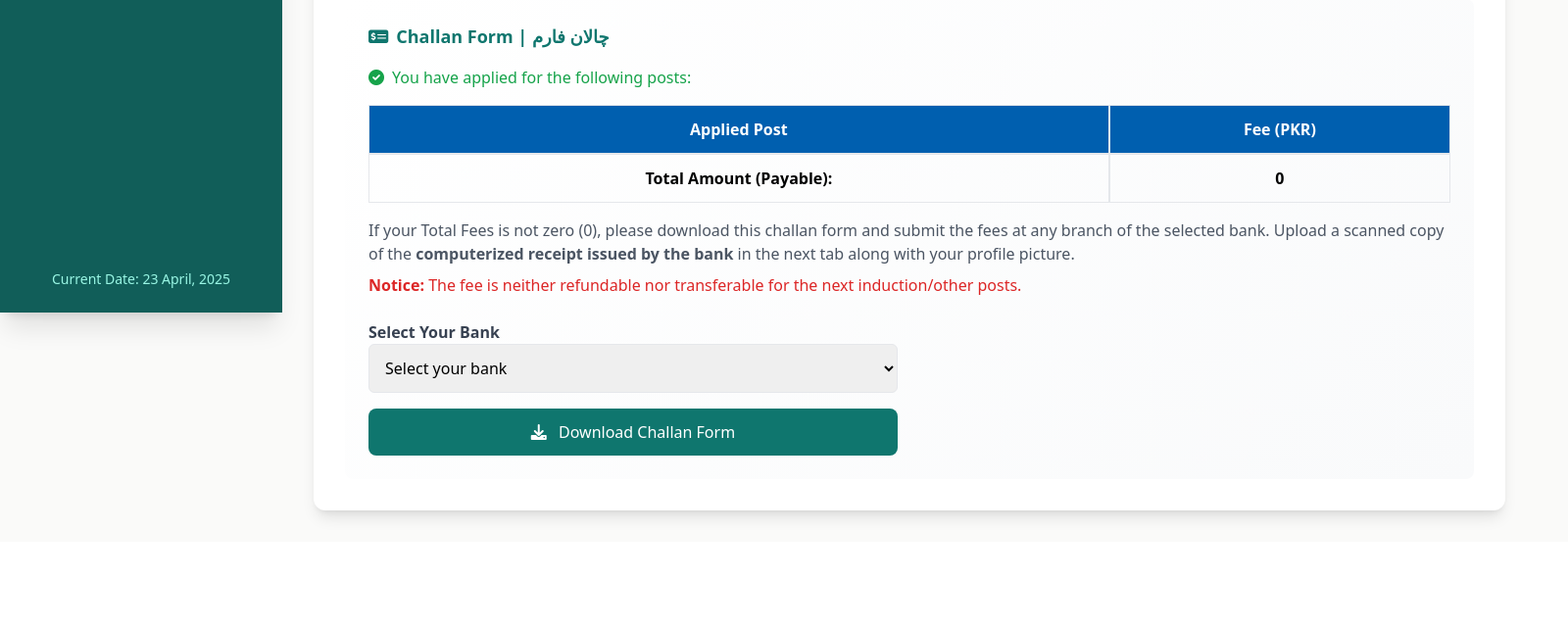
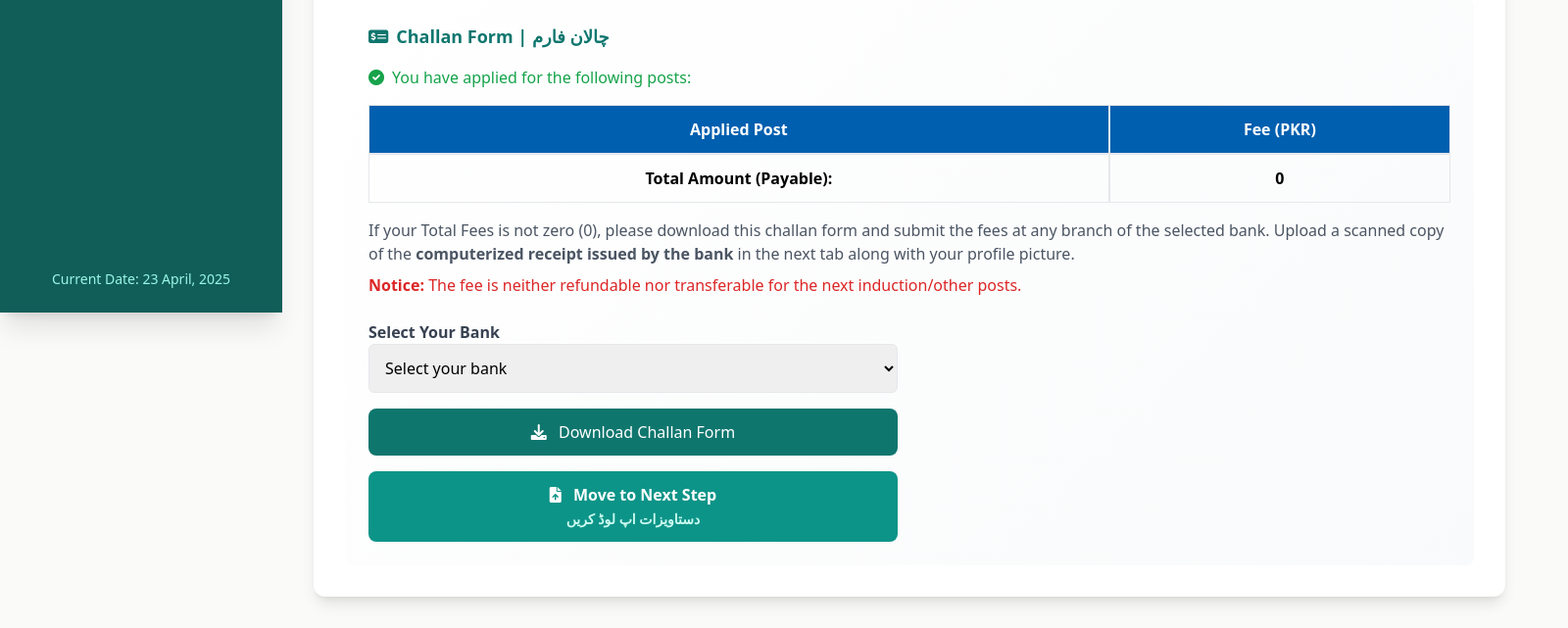
Before and after one commit to inductionportal123/induction, a PHP site: page /challan.php in a window 1600 px wide. Shown: the part 481-1122 px from the top of the page at 98% size. Before the commit the page ends 1014 px from the top, so only its background shows below. Run offline with PHP 8.4, Linux system fonts and the light colour scheme; the visitor is signed in with stand-in values (Sample User, id 1); tables that the repository leaves empty or names only in its code hold one stand-in row (values such as "Sample post"); grey boxes marked "Sample" are stand-in pictures; some libraries are stand-ins or nearby versions.

Commit message:
changes on challan page t

```diff
--- a/challan.php
+++ b/challan.php
@@ -148,6 +148,11 @@ if (isset($_SESSION['u_name'], $_SESSION['u_id'])) {
                                         <button type="submit" class="mt-4 px-6 py-3 bg-teal-700 text-white rounded-lg hover:bg-teal-600 transition-all w-full">
                                             <i class="fas fa-download mr-2"></i> Download Challan Form
                                         </button>
+                                        <!-- Move Next Button -->
+        <a href="documents.php" class="mt-4 block px-6 py-3 bg-teal-600 text-white rounded-lg hover:bg-teal-700 transition-all w-full text-center font-semibold nav-tab <?php echo $current_page === 'documents.php' ? 'active' : ''; ?>">
+            <i class="fas fa-file-upload mr-2"></i> Move to Next Step<br>
+            <span class="text-sm <?php echo $current_page === 'documents.php' ? 'text-teal-200' : 'text-teal-100'; ?>">دستاویزات اپ لوڈ کریں</span>
+        </a>
                                     </form>
                                 </div>
                             </div>
```
